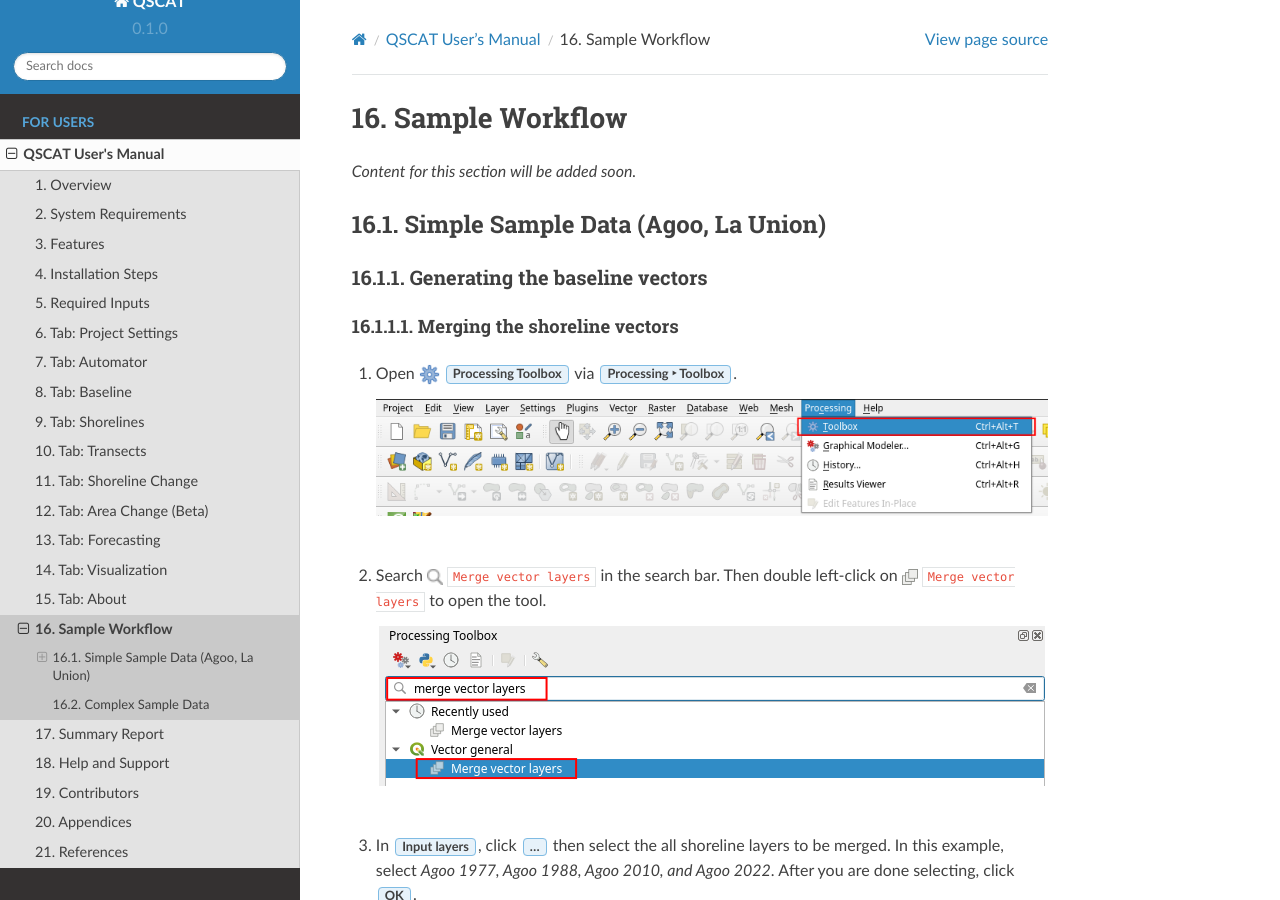
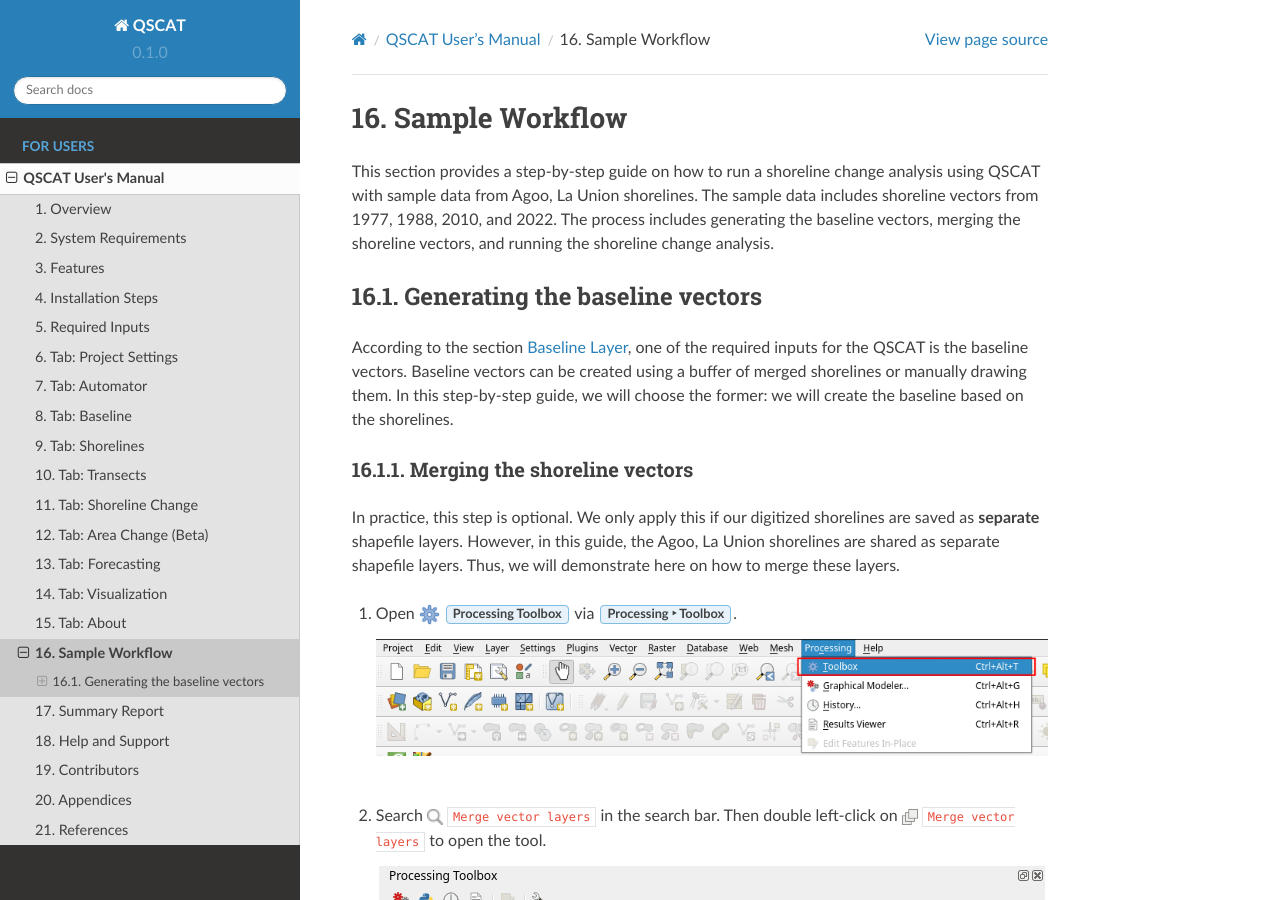
Before and after one commit to qscat/qscat, a Sphinx documentation site: the page built from docs/source/users_manual/others/sample_workflow.rst, in a window 1280 px wide and 900 px high. Built offline with Sphinx 7.4.7 and the Read the Docs theme 2.0.0, drawn with Linux system fonts in a browser that asks for light colours; some of the changed text lies outside the part shown.

Commit message:
refactor(docs): add discussion and restructure sections (#22)

```diff
--- a/docs/source/users_manual/others/sample_workflow.rst
+++ b/docs/source/users_manual/others/sample_workflow.rst
@@ -4,16 +4,18 @@
 Sample Workflow
 ***************
 
-*Content for this section will be added soon.*
+This section provides a step-by-step guide on how to run a shoreline change analysis using QSCAT with sample data from Agoo, La Union shorelines. The sample data includes shoreline vectors from 1977, 1988, 2010, and 2022. The process includes generating the baseline vectors, merging the shoreline vectors, and running the shoreline change analysis.
 
-Simple Sample Data (Agoo, La Union)
-===================================
 
 Generating the baseline vectors
--------------------------------
+================================
+
+According to the section :ref:`plugin_required_inputs_baseline`, one of the required inputs for the QSCAT is the baseline vectors. Baseline vectors can be created using a buffer of merged shorelines or manually drawing them. In this step-by-step guide, we will choose the former: we will create the baseline based on the shorelines.
 
 Merging the shoreline vectors
-.............................
+-----------------------------
+
+In practice, this step is optional. We only apply this if our digitized shorelines are saved as **separate** shapefile layers. However, in this guide, the Agoo, La Union shorelines are shared as separate shapefile layers. Thus, we will demonstrate here on how to merge these layers.
 
 #. Open |toolbox| :guilabel:`Processing Toolbox` via :menuselection:`Processing --> Toolbox`.
 
@@ -73,10 +75,6 @@
 
    |br|
 
-Complex Sample Data
-===================
-
-*Content for this section will be added soon.*
 
 .. Icons
 .. |toolbox| image:: /img/toolbox.png
```
